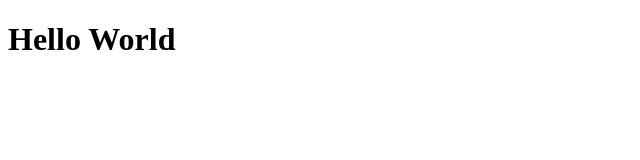
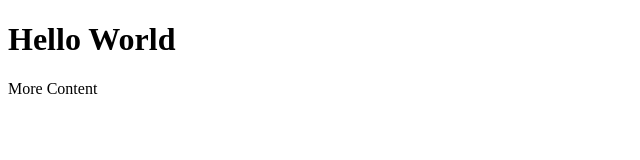
Before and after one commit to Patricius01/Patricius01.github.io, a plain HTML site: page index.html in a window 1280 px wide. Shown: the whole page, without its empty margins (0-640 px from the left). Drawn offline with Linux system fonts and the light colour scheme.

Commit message:
Update index.html

```diff
--- a/index.html
+++ b/index.html
@@ -8,5 +8,6 @@
 </head>
 <body>
     <h1>Hello World</h1>
+    <p>More Content</p>
 </body>
 </html>
```
